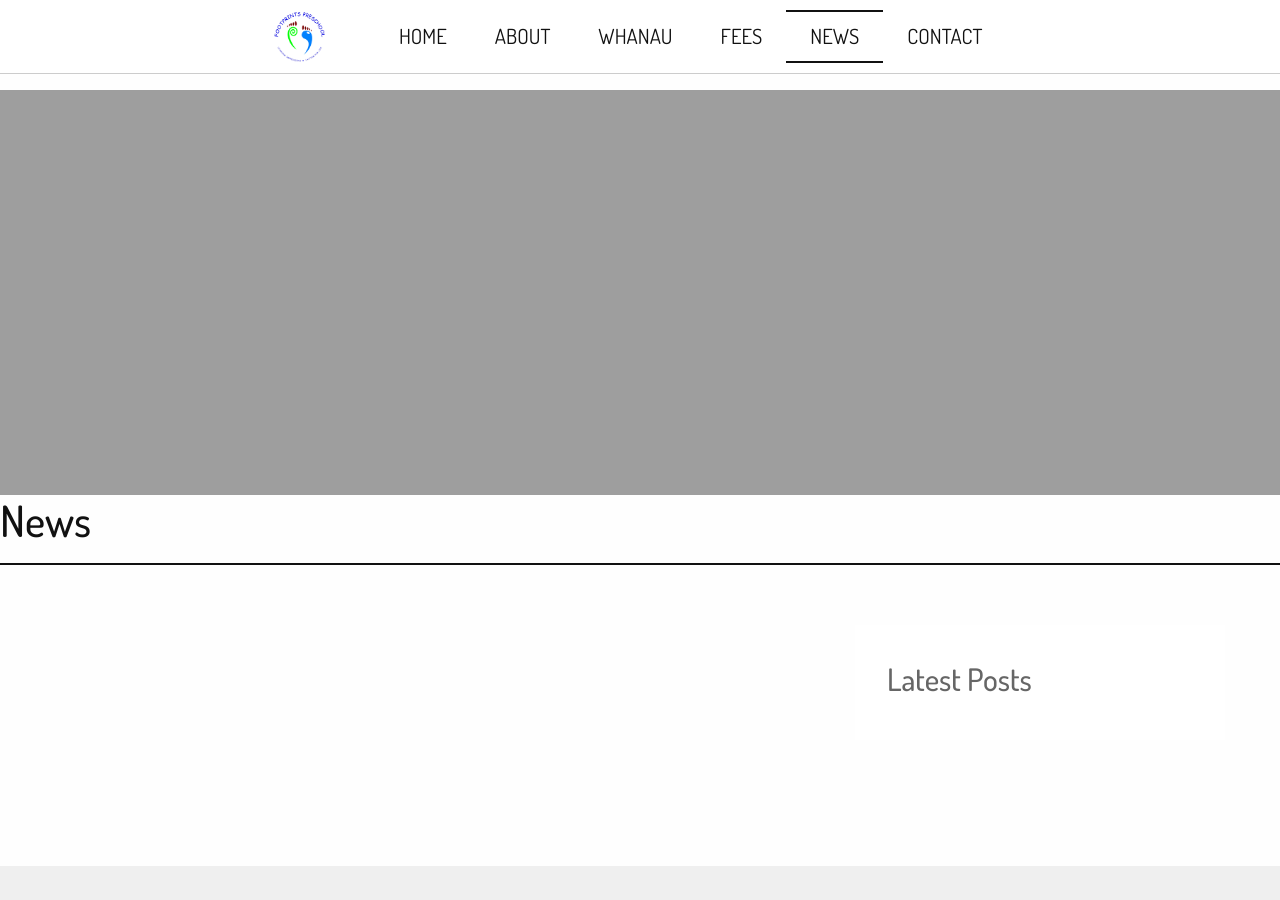
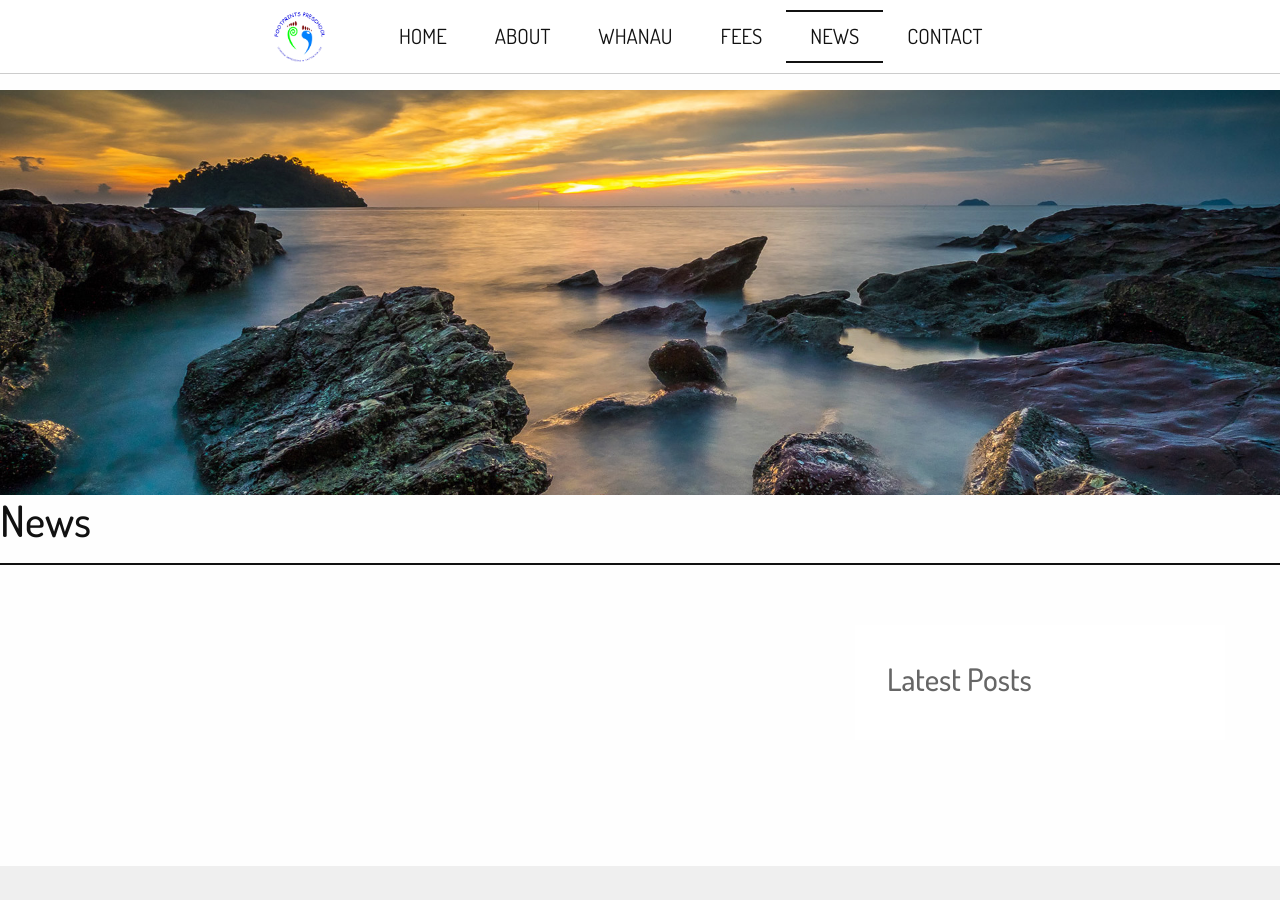
Before and after one commit to viv-b/footprints-preschool, a Jekyll site: the page built from blog/index.html, in a window 1280 px wide and 900 px high. Built offline with Jekyll 4.4.1, drawn with Linux system fonts in a browser that asks for light colours; nearby versions of some CDN libraries; the list of posts is cut into pages by our own code.

Commit message:
Updated 'blog/index.html' via CloudCannon

```diff
--- a/blog/index.html
+++ b/blog/index.html
@@ -6,7 +6,7 @@ description: >-
   purpose built rigs, custom built camp and rig huts, helicopter support, and
   management of Health, Safety & Environmental risks.
 heading:
-hero_image: /uploads/hero-images/south-island-landscape.jpg
+hero_image: /uploads/slider/slider-1.jpg
 _section_id: blog
 ---
 
```
